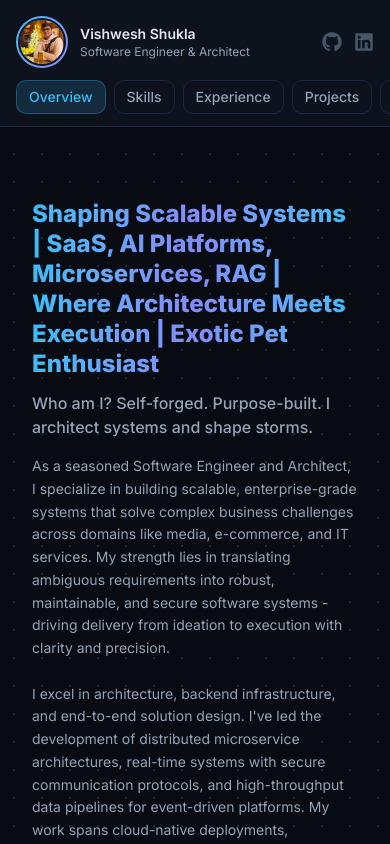
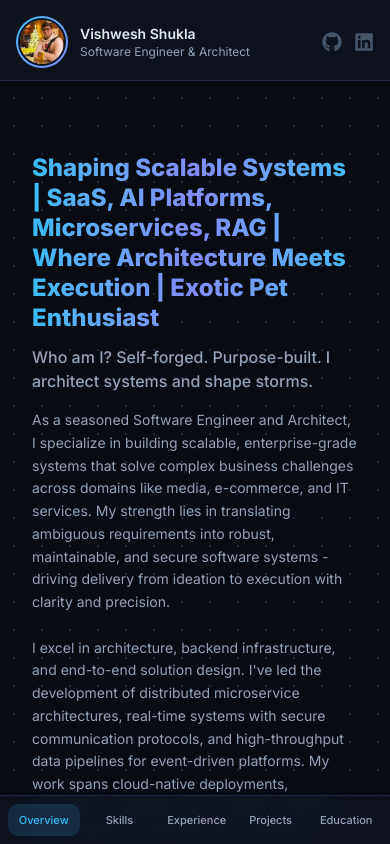
Before and after one commit to vishwesh5544/vish-portfolio, a React (Vite) app: page / in a window 390 px wide. Shown: the top 844 px of the page. Built offline with nearby package versions, Linux system fonts and the light colour scheme.

Commit message:
Add fixed bottom navigation for mobile tab switching

```diff
--- a/src/App.tsx
+++ b/src/App.tsx
@@ -68,23 +68,6 @@ export default function App() {
                         </a>
                     </div>
                 </div>
-                <nav className="px-4 pb-3 overflow-x-auto">
-                    <div className="flex items-center gap-2 min-w-max">
-                        {tabs.map((tab) => (
-                            <button
-                                key={tab.id}
-                                onClick={() => setActiveTab(tab.id)}
-                                className={`text-sm px-3 py-1.5 rounded-lg transition-all font-medium border ${
-                                    activeTab === tab.id
-                                        ? "bg-[#38BDF8]/15 text-[#38BDF8] border-[#38BDF8]/30"
-                                        : "text-[#94A3B8] hover:text-[#E2E8F0] hover:bg-[#1E2840] border-[#1E2840]"
-                                }`}
-                            >
-                                {tab.label}
-                            </button>
-                        ))}
-                    </div>
-                </nav>
             </header>
 
             {/* Sidebar */}
@@ -133,7 +116,7 @@ export default function App() {
 
             {/* Main content */}
             <main className="flex-1 min-h-dvh md:h-screen overflow-y-auto">
-                <div className="min-h-dvh w-full px-4 md:px-12 py-8 md:py-16">
+                <div className="min-h-dvh w-full px-4 md:px-12 pt-8 md:py-16 pb-28 md:pb-16">
                     <AnimatePresence mode="wait">
                         <motion.div
                             key={activeTab}
@@ -148,6 +131,25 @@ export default function App() {
                     </AnimatePresence>
                 </div>
             </main>
+
+            {/* Mobile Bottom Nav */}
+            <nav className="md:hidden fixed bottom-0 inset-x-0 z-40 border-t border-[#1E2840] bg-[#0F1420]/95 backdrop-blur supports-[backdrop-filter]:bg-[#0F1420]/85 px-2 pb-[calc(env(safe-area-inset-bottom)+0.5rem)] pt-2">
+                <div className="grid grid-cols-5 gap-1">
+                    {tabs.map((tab) => (
+                        <button
+                            key={tab.id}
+                            onClick={() => setActiveTab(tab.id)}
+                            className={`px-2 py-2 rounded-lg text-[11px] font-medium transition-colors ${
+                                activeTab === tab.id
+                                    ? "bg-[#38BDF8]/15 text-[#38BDF8]"
+                                    : "text-[#94A3B8] hover:text-[#E2E8F0] hover:bg-[#1E2840]"
+                            }`}
+                        >
+                            {tab.label}
+                        </button>
+                    ))}
+                </div>
+            </nav>
         </div>
     );
 }
```
